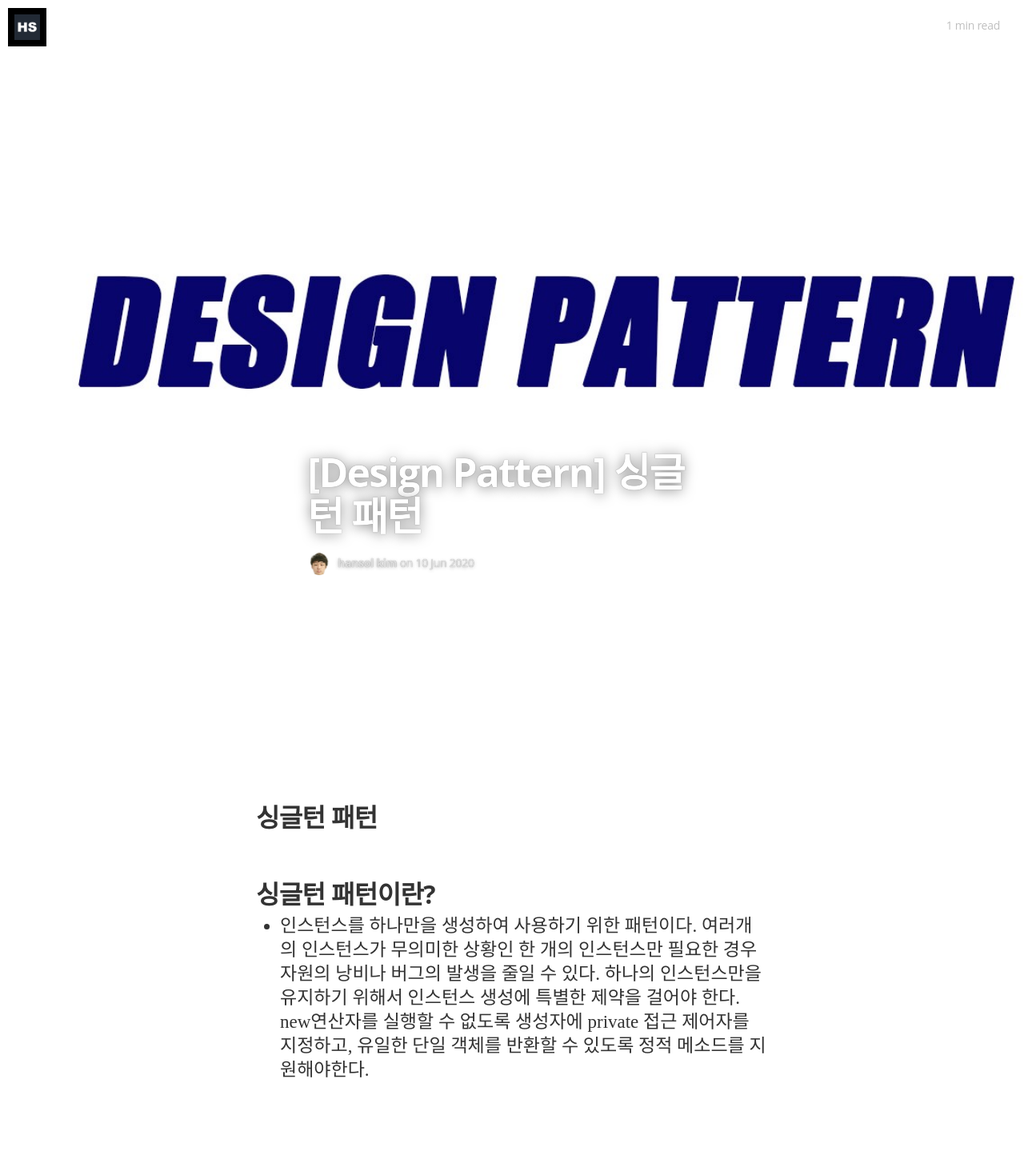
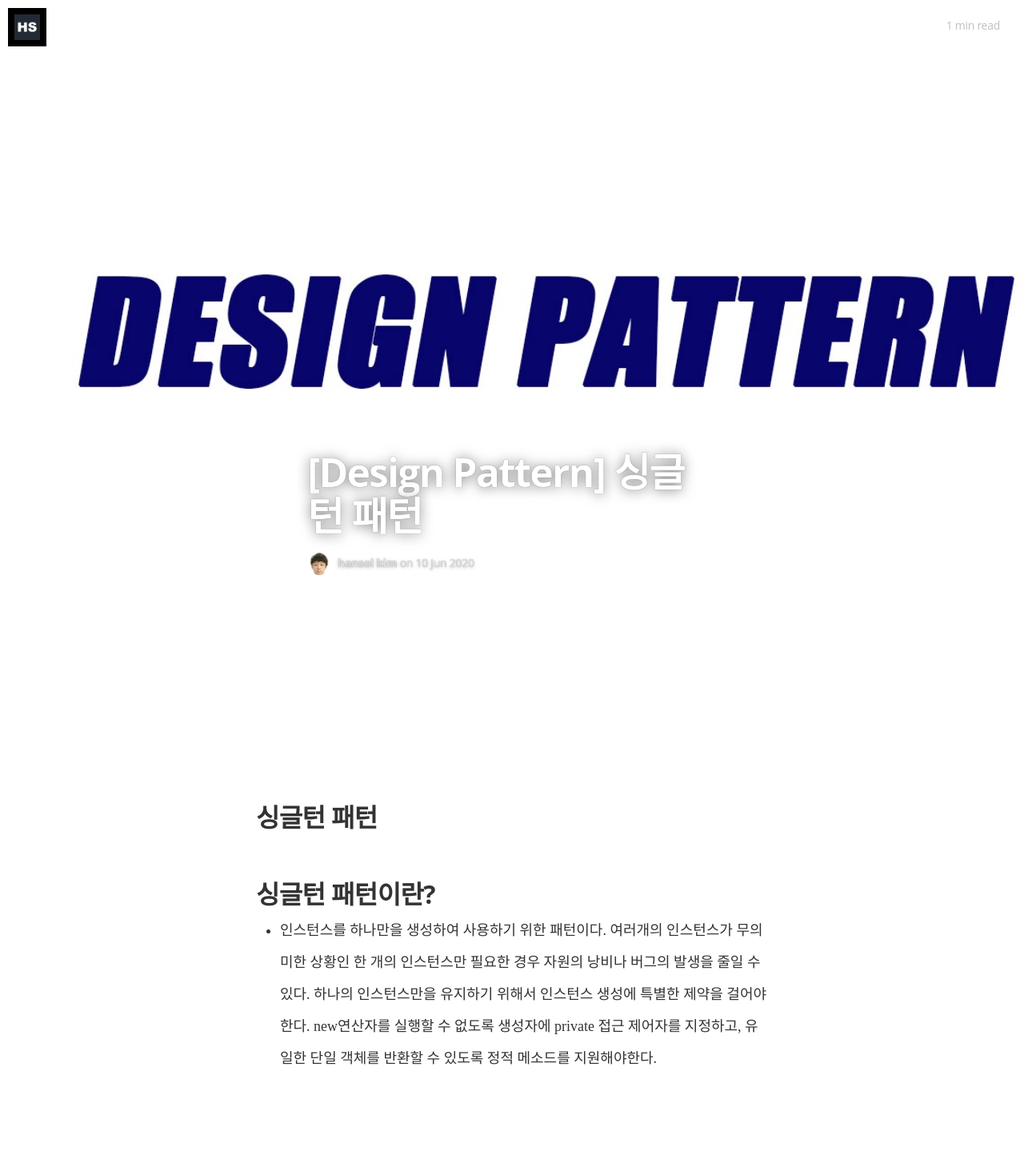
Before and after one commit to mentalK94/HOPEful.github.io, a Jekyll site: the page built from _posts/2020-06-10-SingletonPattern.md, in a window 1280 px wide. Shown: the top 1444 px of the page at 80% size. Built offline with Jekyll 4.4.1, drawn with Linux system fonts in a browser that asks for light colours; nearby versions of some CDN libraries; some web fonts are replaced; some of the changed text lies outside the part shown.

Commit message:
sass 디자인 나눔고딕 추가

```diff
--- a/css/main.sass
+++ b/css/main.sass
@@ -2,7 +2,7 @@
 ---
 
 @import 'syntax-highlighting'
-
+@import url(http://fonts.googleapis.com/earlyaccess/nanumgothic.css);
 @import 'bourbon/bourbon'
 
 .cf
@@ -28,7 +28,7 @@ main
 
 
 body
-  font-family: $font-sans
+  font-family: 'Nanum Gothic', serif;
   margin: 0
   padding: 0
   text-rendering: optimizeLegibility
@@ -437,8 +437,8 @@ body
       padding: 0
       font-weight: 400
       font-style: normal
-      font-size: 23px
-      line-height: 30px
+      font-size: 18px
+      line-height: 40px
       margin-left: 30px
       margin-bottom: 12px
       padding-top: 2px
```
Also changed, not shown: _posts/2020-06-10-SingletonPattern.md (+1 -5 lines).
